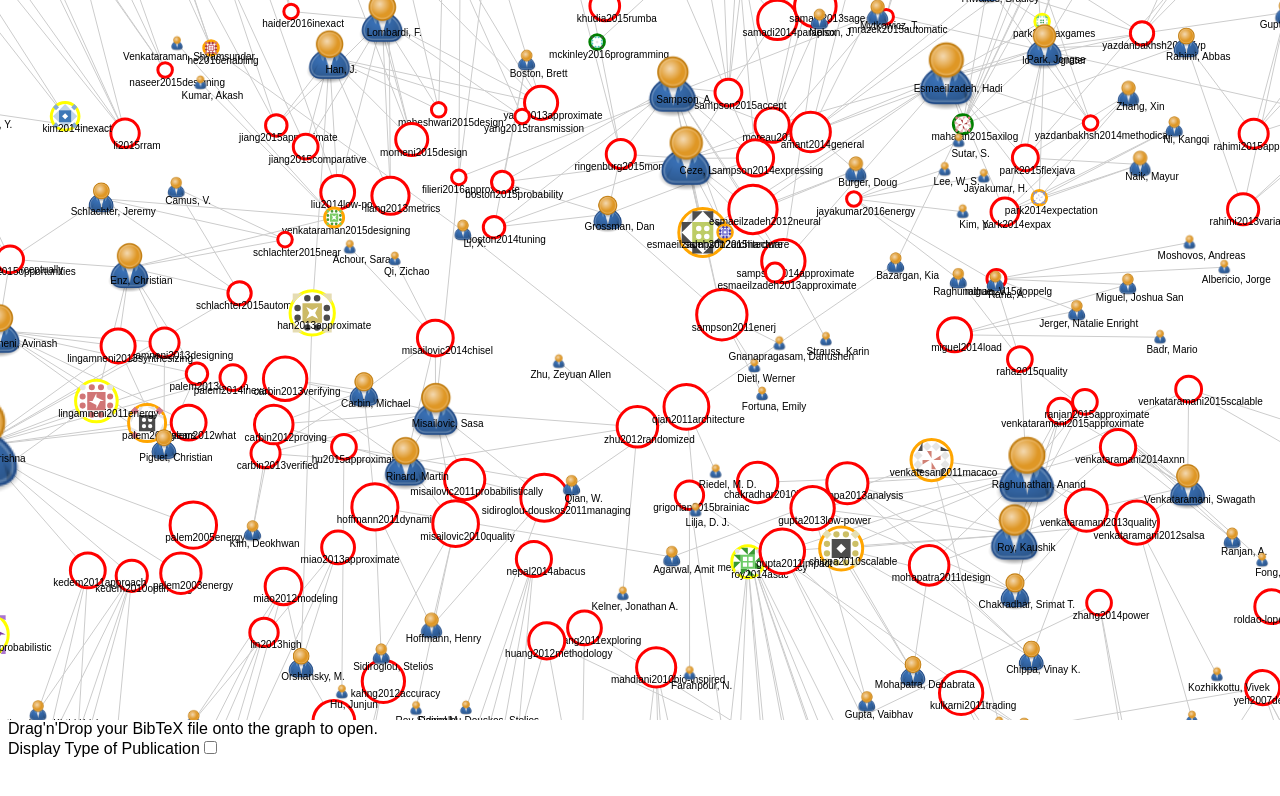
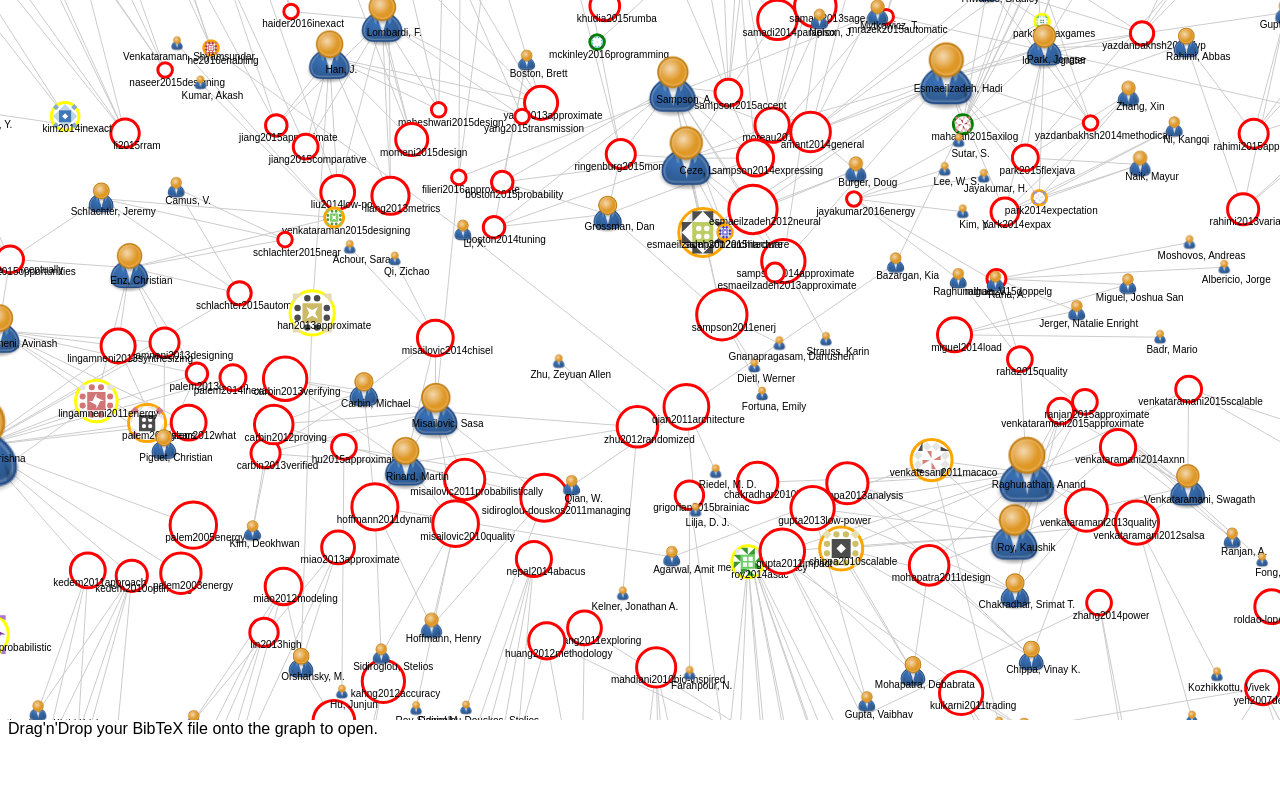
Before and after one commit to timor/refgraph, a plain HTML site: page index.html in a window 1280 px wide. Drawn offline with nearby package versions, Linux system fonts and the light colour scheme; animation ran at ten frames a second.

Commit message:
deactivate non-useful icon display control

```diff
--- a/index.html
+++ b/index.html
@@ -438,13 +438,13 @@
     controls.append("div")
         .text("Drag'n'Drop your BibTeX file onto the graph to open.")
 
-    controls.append("label")
-        .text("Display Type of Publication");
+    // controls.append("label")
+    //     .text("Display Type of Publication");
 
-    controls.append("input")
-        .attr("type", "checkbox")
-        // .attr("name", "show_symbols")
-        .on("click", toggle_symbols);
+    // controls.append("input")
+    //     .attr("type", "checkbox")
+    //     // .attr("name", "show_symbols")
+    //     .on("click", toggle_symbols);
 
     function toggle_symbols() {
         if (this.checked)
```
Also changed, not shown: 1 other file.
